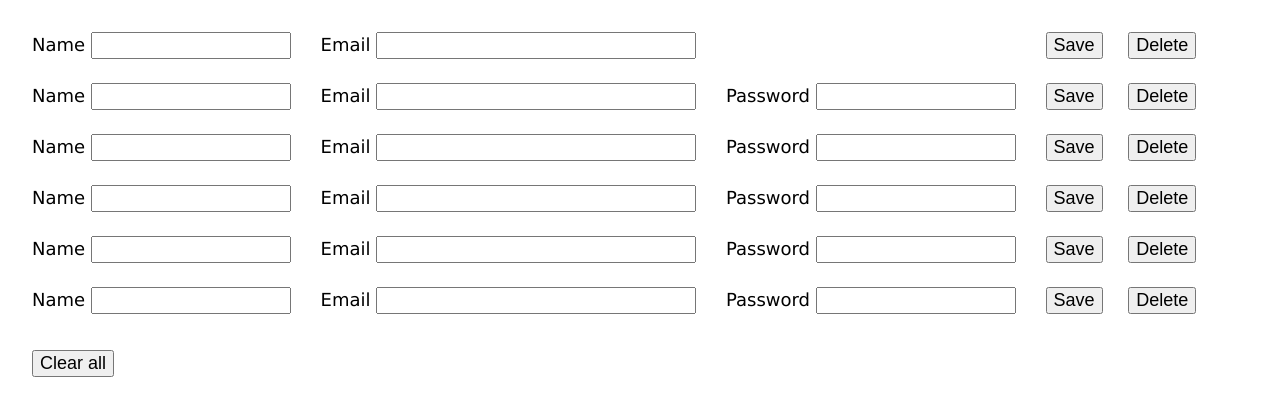
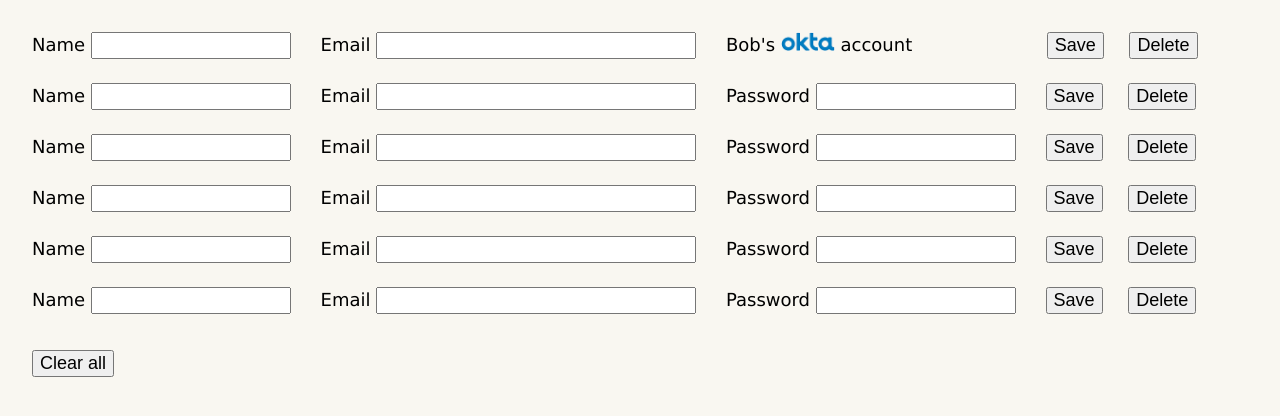
Before and after one commit to MikiAsh/bogin_extension, a browser extension: page options.html in a window 1280 px wide. Drawn offline with Linux system fonts and the light colour scheme.

Commit message:
okta image

```diff
--- a/content-script.css
+++ b/content-script.css
@@ -1,5 +1,5 @@
 #boginExtContent {
-  width: 300px;
+  margin-left: 300px;
   height: fit-content;
   min-height: 100px;
   padding: 14px 20px;
@@ -16,7 +16,9 @@
 }
 
 #boginExtContent .clickable {
+  min-width: 220px;
   margin: 12px 0;
+  padding: 2px 16px;
   font-size: 32px;
   border: none;
   border-bottom-right-radius: 8px;
--- a/options.css
+++ b/options.css
@@ -8,6 +8,7 @@ body {
   padding: 24px;
   font-size: 18px;
   font-family: Verdana, Arial, Helvetica, sans-serif;
+  background-color: #f9f7f1;
   position: relative;
 }
 
@@ -33,6 +34,16 @@ button + button {
   margin-left: 20px;
 }
 
+#oktaPlaceholder {
+  display: inline-block;
+  width: 290px;
+  margin-right: 25px;
+}
+
+#oktaPlaceholder img {
+  width: 54px;
+}
+
 #clearAll {
   margin-top: 12px;
 }
--- a/options.html
+++ b/options.html
@@ -13,9 +13,7 @@
       <label>Email
         <input type="email" name="email" />
       </label>
-      <label style="visibility:hidden;">Password
-        <input type="text" name="not_used_just_for_indentation" />
-      </label>
+      <div id="oktaPlaceholder"></div>
       <button type="button" name="save">Save</button>
       <button type="button" name="delete">Delete</button>
     </form>
@@ -78,7 +76,7 @@
 <!-- form 5 -->
     <form name="form5" class="line">
       <label>Name
-        <input type="text" name="label" />
+        <input type="text" name="label" maxlength="20" />
       </label>
       <label>Email
         <input type="email" name="email" />
--- a/options.js
+++ b/options.js
@@ -63,6 +63,7 @@ function saveToStorage(data) {
 function populateForms(storeData) {
   // log(storeData);
   // [{"email":"test1@kaka.com","label":"comp1","password":"kaka"}]
+  showOktaImage();
   storeData.forEach((item, index) => {
     const formName = item.okta ? OKTA_FORM_NAME : `form${index+1}`;
     const labelEl = document[formName].label;
@@ -93,6 +94,12 @@ function clearRow(frm) {
   response('Row cleared');
 }
 
+function showOktaImage() {
+  const image = document.createElement("img");
+  image.src = chrome.runtime.getURL("images/okta.png");
+  sel('#oktaPlaceholder').append('Bob\'s ', image, ' account');
+}
+
 sel("#clearAll").addEventListener("click", () => {
   Array.from(document.forms).forEach(form => clearRow(form));
   chrome.storage.sync.set({ data: [] }, () => {
```
Also changed, not shown: images/okta.png (added).
